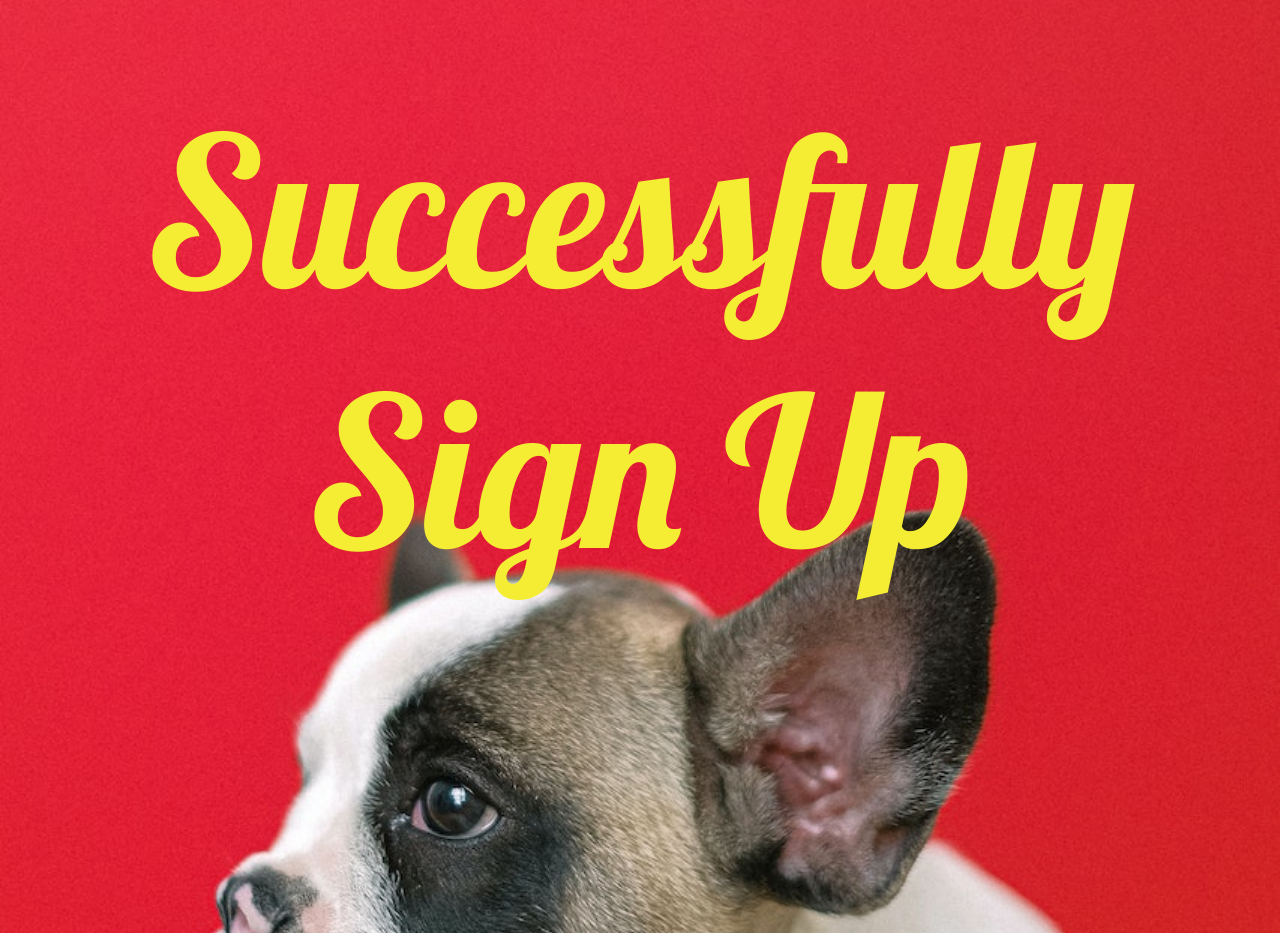
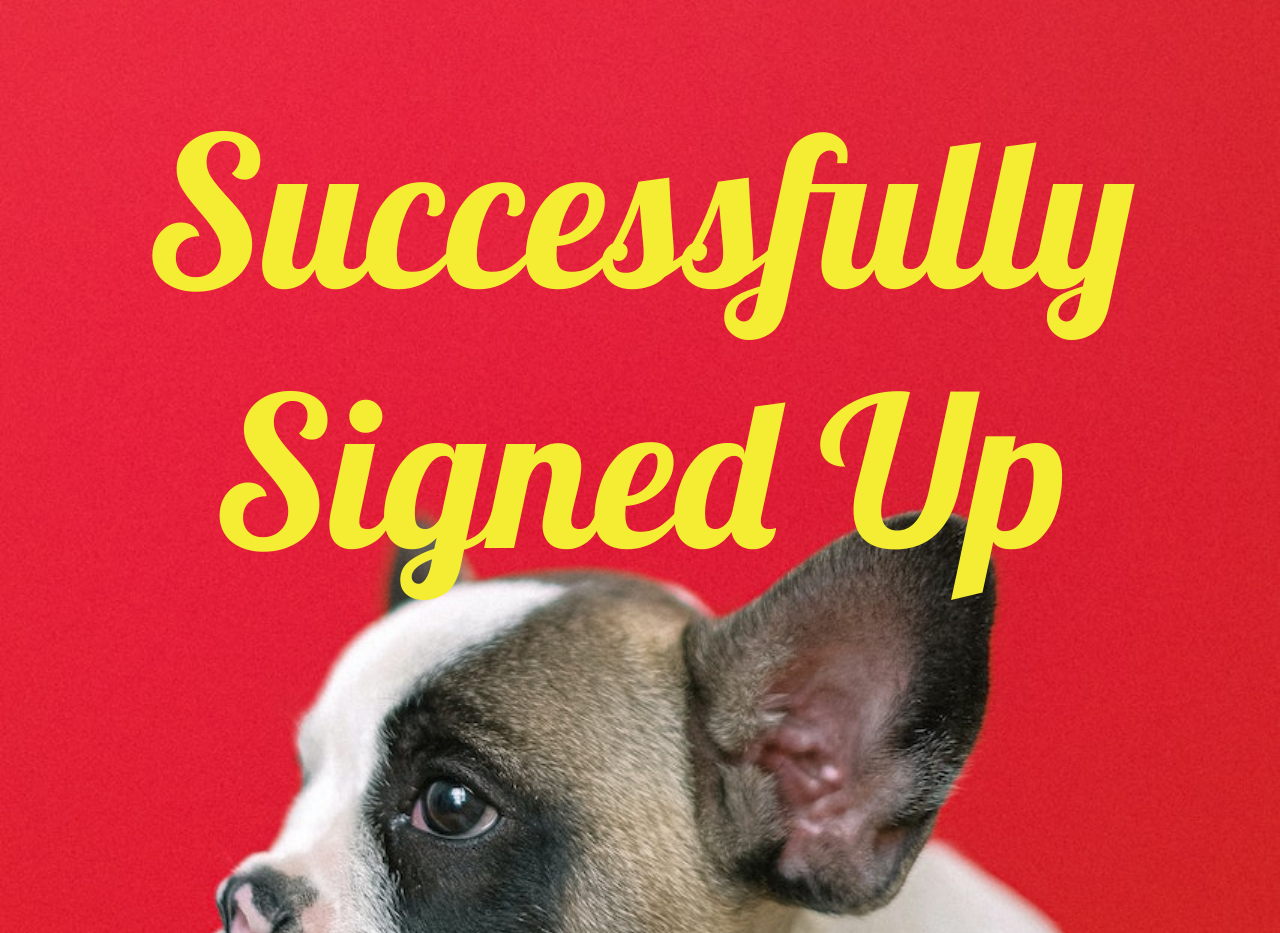
Before and after one commit to rsoria21/signUpPage, a website: page success.html in a window 1280 px wide. Shown: the top 933 px of the page. Drawn offline with Linux system fonts and the light colour scheme.

Commit message:
spell check

```diff
--- a/success.html
+++ b/success.html
@@ -32,7 +32,7 @@
     <section id="header-section">
       <div class="main-header">
         <h1 class="header-text animate-top">
-          <span class="header-name cursive-font">Successfully Sign Up</span>
+          <span class="header-name cursive-font">Successfully Signed Up</span>
         </h1>
       </div>
     </section>
```
